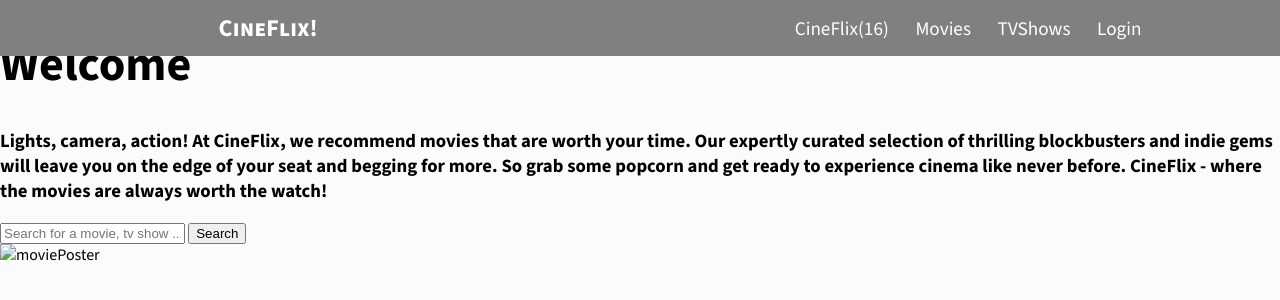
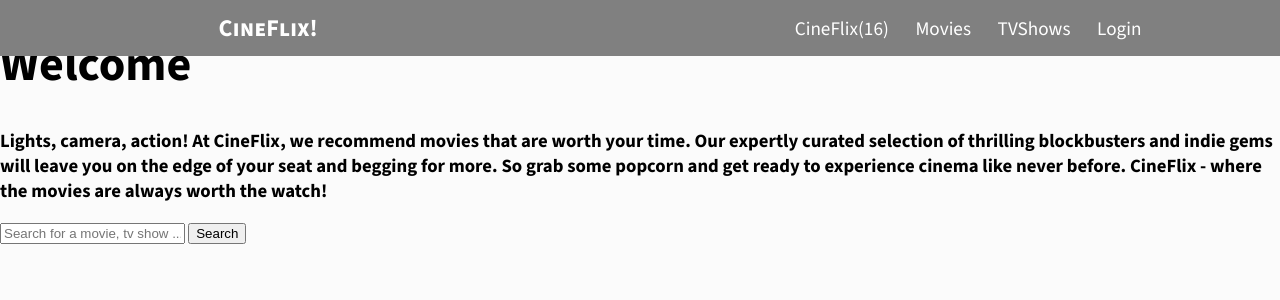
Before and after one commit to davidolanrewaju/CineFlix, a website built with webpack: page src/index.html in a window 1280 px wide. Built offline with nearby package versions, Linux system fonts and the light colour scheme; no server answers.

Commit message:
HTML file update

```diff
--- a/src/index.html
+++ b/src/index.html
@@ -38,9 +38,7 @@
 
     <section id="movie_lists">
         <div class="movie">
-            <div class="movie_poster">
-                <img class="movie_poster_img" src="" alt="moviePoster">
-            </div>
+
         </div>
     </section>
     <script src="/src/index.js"></script>
```
